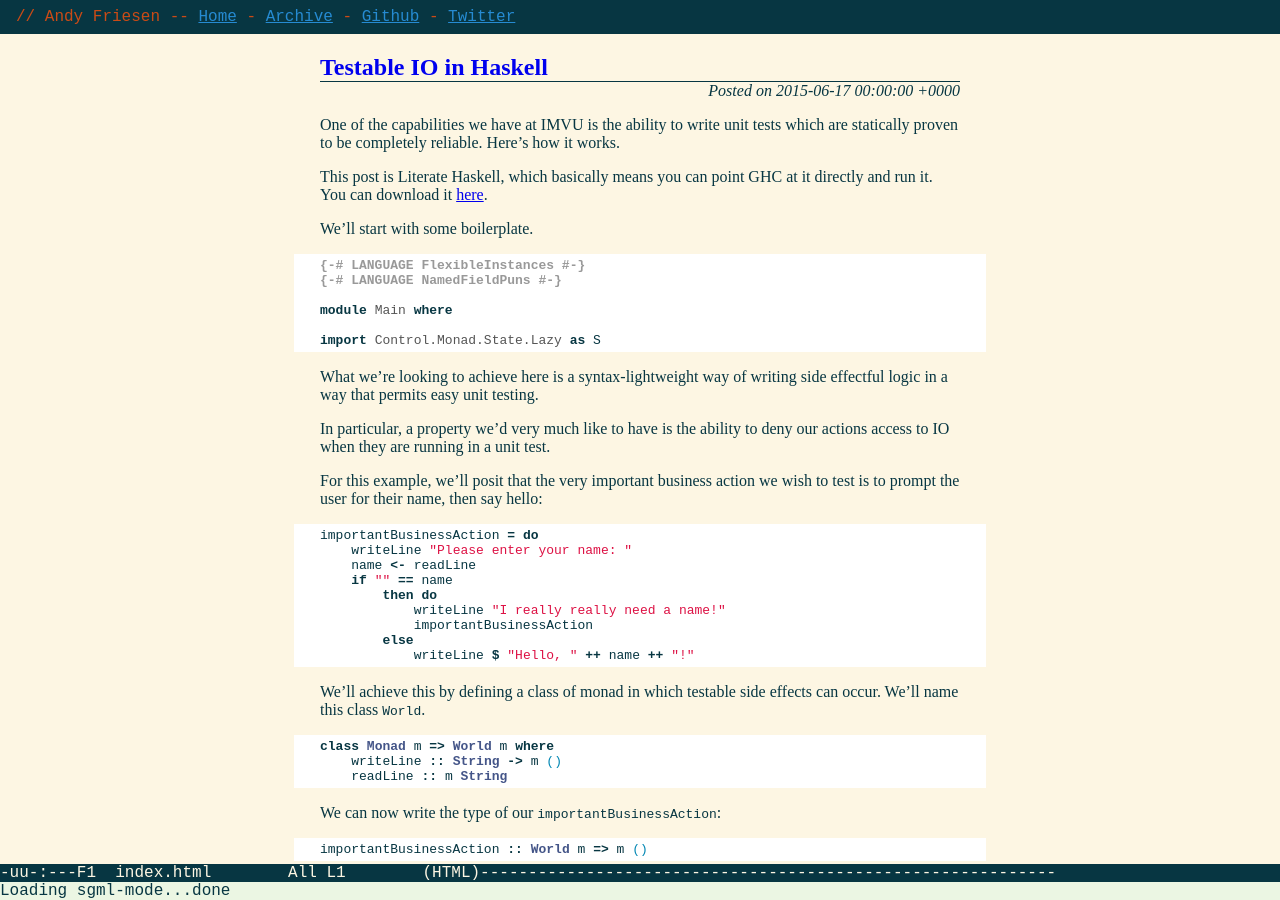
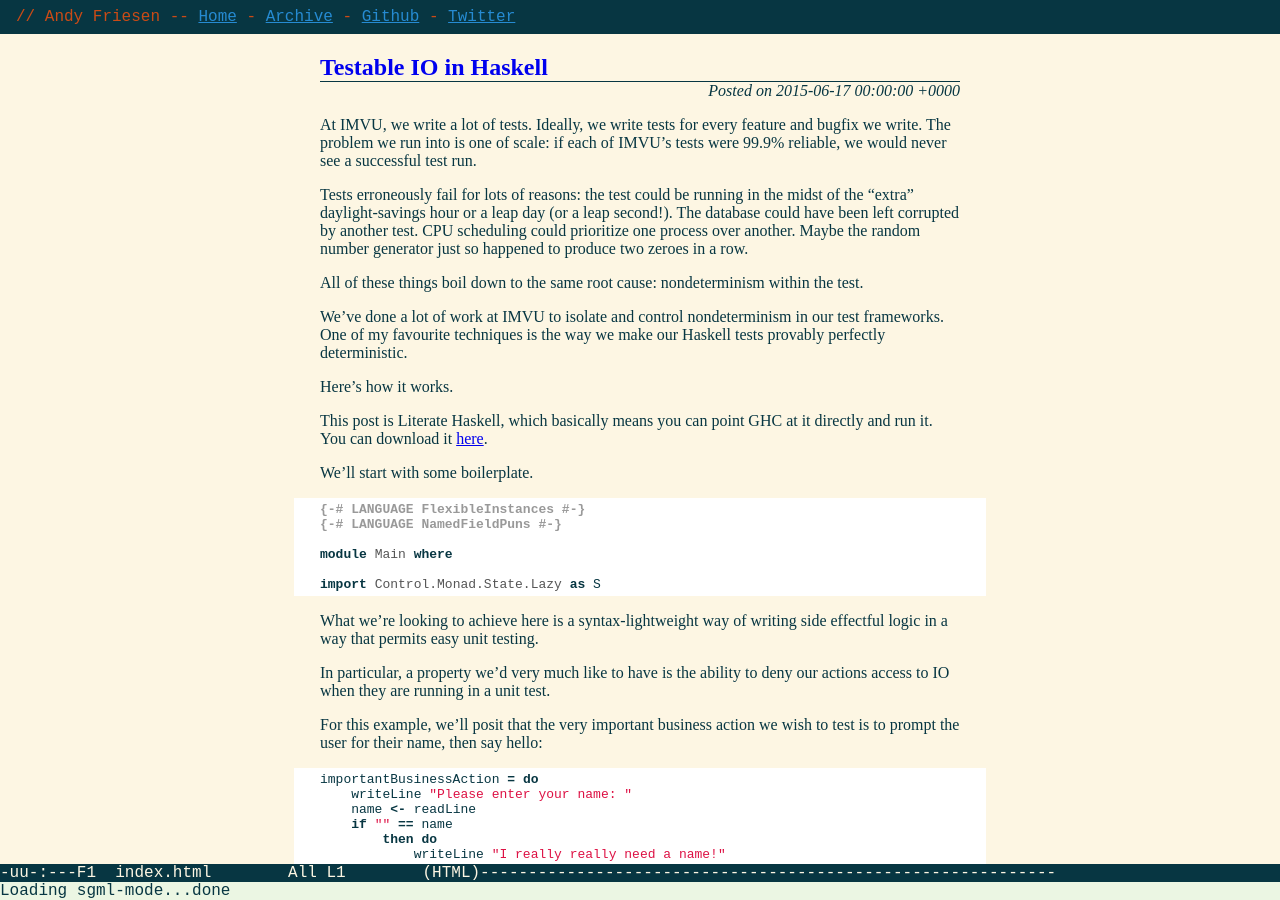
Before and after one commit to andyfriesen/andyfriesen.github.io, a Jekyll site: the page built from _posts/2015-06-17-testable-io-in-haskell.md, in a window 1280 px wide and 900 px high. Built offline with Jekyll 4.4.1, drawn with Linux system fonts in a browser that asks for light colours; Markdown is read by kramdown in place of the engine named in the settings; some of the changed text lies outside the part shown.

Commit message:
Add preface and conclusion.

````diff
--- a/_posts/2015-06-17-testable-io-in-haskell.md
+++ b/_posts/2015-06-17-testable-io-in-haskell.md
@@ -3,8 +3,20 @@
 title: "Testable IO in Haskell"
 ---
 
-One of the capabilities we have at IMVU is the ability to write unit tests which are statically proven to be completely
-reliable.  Here's how it works.
+At IMVU, we write a lot of tests.  Ideally, we write tests for every feature and bugfix
+we write.  The problem we run into is one of scale: if each of IMVU's tests were 99.9% reliable, we would never
+see a successful test run.
+
+Tests erroneously fail for lots of reasons: the test could be running in the midst of the "extra" daylight-savings hour
+or a leap day (or a leap second!).  The database could have been left corrupted by another test.  CPU scheduling could prioritize one
+process over another.  Maybe the random number generator just so happened to produce two zeroes in a row.
+
+All of these things boil down to the same root cause: nondeterminism within the test.
+
+We've done a lot of work at IMVU to isolate and control nondeterminism in our test frameworks.  One of my favourite
+techniques is the way we make our Haskell tests provably perfectly deterministic.
+
+Here's how it works.
 
 This post is Literate Haskell, which basically means you can point GHC at it directly and run it.
 You can download it [here](https://raw.githubusercontent.com/andyfriesen/andyfriesen.github.io/master/_lhs/testable-io-in-haskell.lhs).
@@ -170,7 +182,17 @@
 ```haskell
     forM_ (reverse $ fsWrittenLines endState) $ \line ->
         print line
+```
 
-instance Show FakeState where
-    show FS{fsWrittenLines} = "FakeState { fsWrittenLines = " ++ (show fsWrittenLines) ++ " }"
-```
+That's it!
+
+In a real application, your `FakeState` analogue will be much more complex, potentially including things like a clock,
+a pseudo-random number generator, and potentially state for a pure database of some sort.  Some of these things are
+themselves complex to build out, but, as long as those implementations are pure, everything snaps together neatly.
+
+If complete isolation from IO is impractical, this technique could also be adjusted to run atop a `StateT` rather than
+pure `State`.  This allows for imperfect side-effect isolation where necessary.
+
+Happy testing!
+
+[Source Code](https://raw.githubusercontent.com/andyfriesen/andyfriesen.github.io/master/_lhs/testable-io-in-haskell.lhs).
````
Also changed, not shown: 1 other file.
